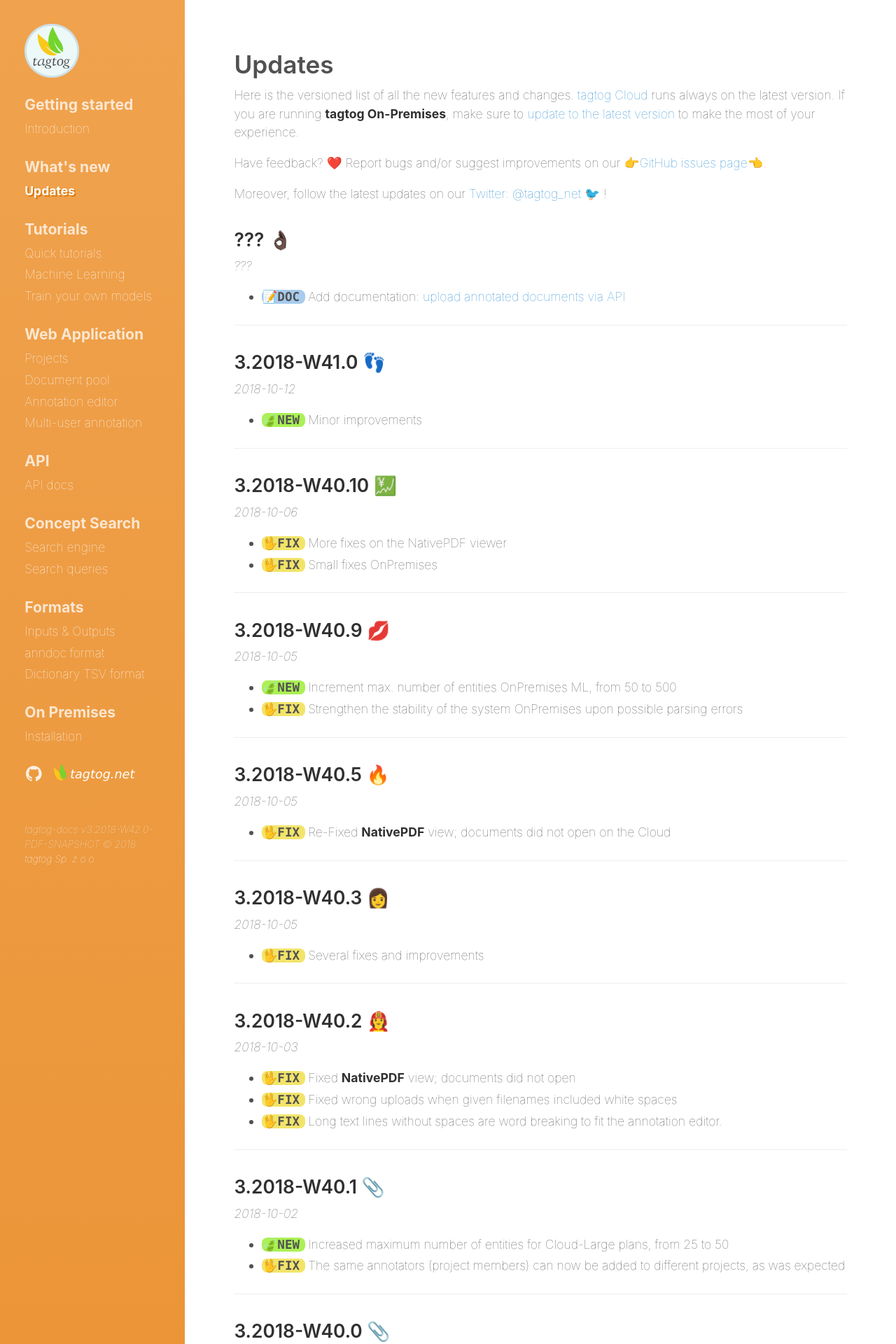
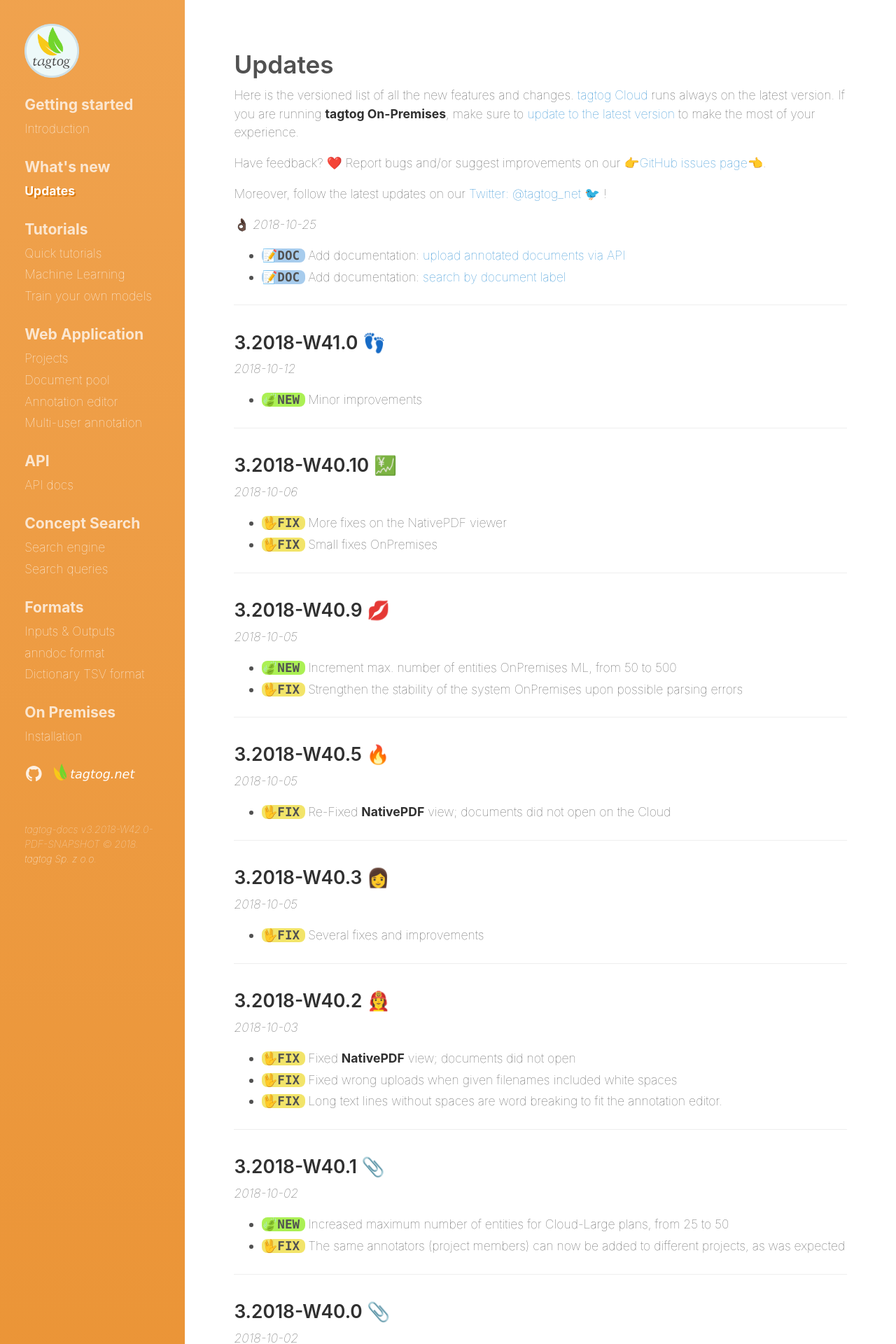
Before and after one commit to tagtogorg/tagtog-doc, a Jekyll site: the page built from updates.md, in a window 1280 px wide. Shown: the top 1920 px of the page at 70% size. Built offline with Jekyll 4.4.1, drawn with Linux system fonts in a browser that asks for light colours; nearby versions of some CDN libraries; emoji names are drawn with the system emoji font; some of the changed text lies outside the part shown.

Commit message:
Update updates page

```diff
--- a/updates.md
+++ b/updates.md
@@ -12,11 +12,12 @@ Have feedback? :heart: Report bugs and/or suggest improvements on our [:point_ri
 
 Moreover, follow the latest updates on our [Twitter: @tagtog_net 🐦](https://twitter.com/tagtog_net) !
 
-## ??? 👌🏿
-_???_
+ 👌🏿
+_2018-10-25_
 
 <ul class="updates">
   <li class="doc"><span markdown="1">Add documentation: <a title="tagtog - upload annotated documents" href="/API.html#import-annotated-documents-post">upload annotated documents via API</a></span></li>
+  <li class="doc"><span markdown="1">Add documentation: <a title="tagtog - search by document label" href="/search-queries.html#search-by-document-label">search by document label</a></span></li>
 </ul>
 
 ---
```
